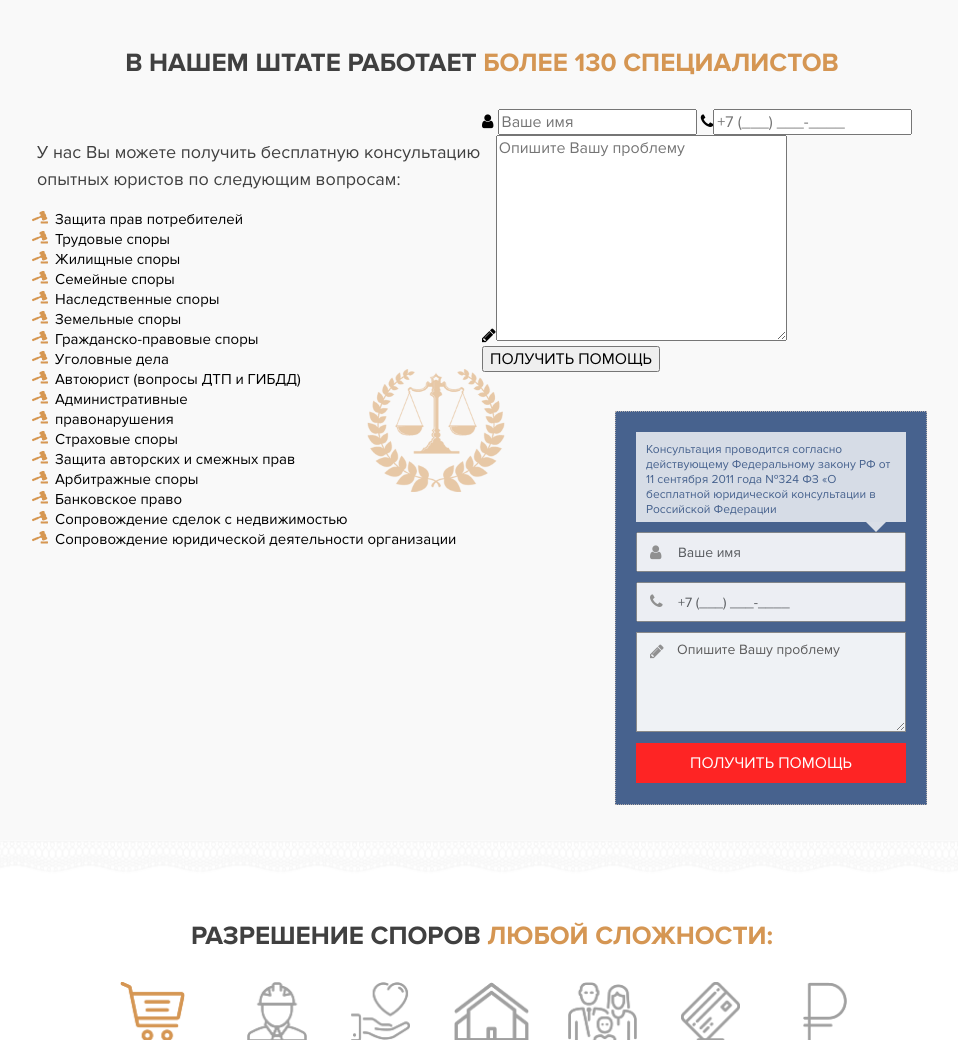
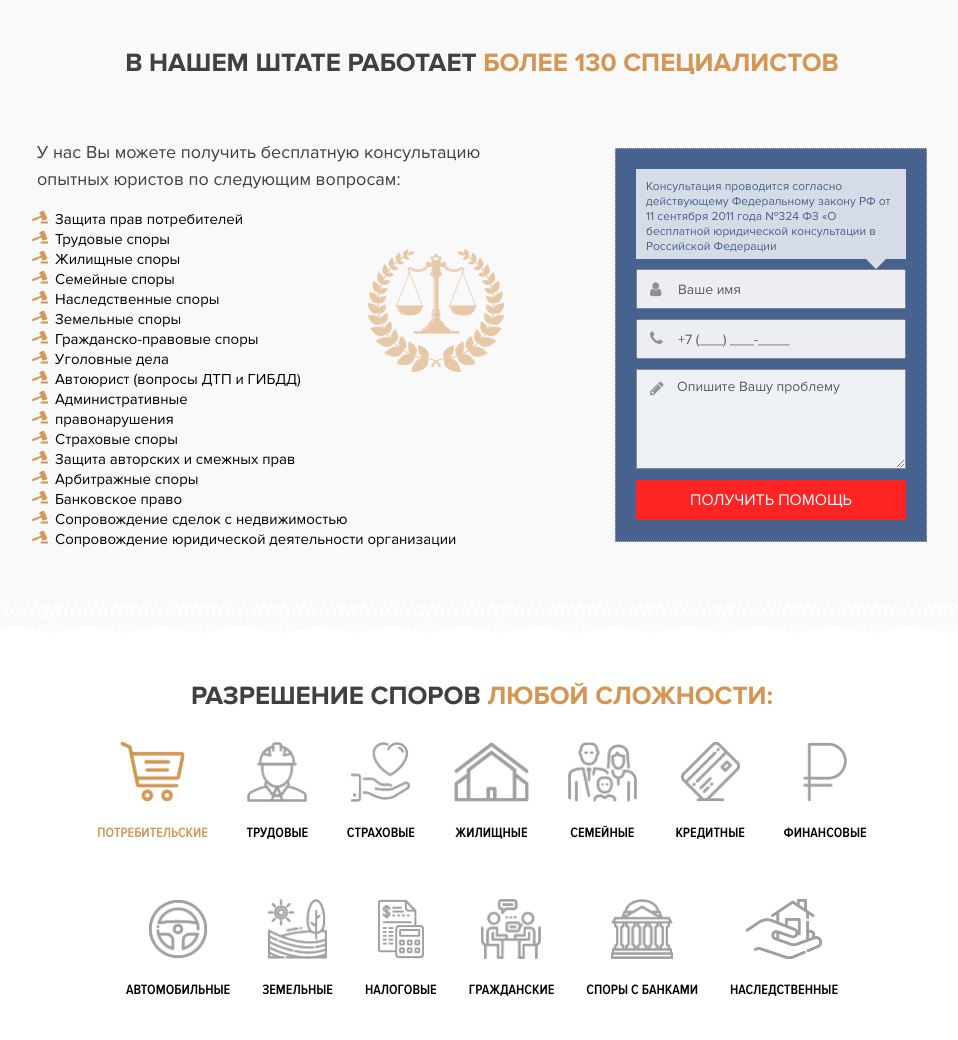
Before and after one commit to Sibi7/Legal-Aid-Center, a website: page index.html in a window 1280 px wide. Shown: the part 1748-2788 px from the top of the page, without its empty margins (201-1159 px from the left). Drawn offline with Linux system fonts and the light colour scheme; some packages are replaced by stand-ins of ours.

Commit message:
fix bug form

```diff
--- a/index.html
+++ b/index.html
@@ -216,18 +216,6 @@
                         <li>Сопровождение юридической деятельности организации</li>
                     </ul>
                 </div>
-                <span class="icon-1"><i class="fa fa-user" aria-hidden="true"></i></span> <input type="text"
-                                                                                                 placeholder="Ваше имя"
-                                                                                                 required>
-                <span class="icon-2"><i class="fa fa-phone" aria-hidden="true"></i></span><input id="phone" type="tel"
-                                                                                                 placeholder="+7 (___) ___-____"
-                                                                                                 required>
-                <span class="icon-3"><i class="fa fa-pencil" aria-hidden="true"></i></span><textarea name="problem"
-                                                                                                     cols="30" rows="10"
-                                                                                                     placeholder="Опишите Вашу проблему"
-                                                                                                     required></textarea>
-                <button>ПОЛУЧИТЬ ПОМОЩЬ</button>
-                </form>
                 <form action="">
                     <div class="quote">
                         Консультация проводится согласно действующему Федеральному закону РФ от 11 сентября 2011 года
```
Also changed, not shown: app/html/our-headquarters.html (+0 -12 lines), css/libs.min.css.
